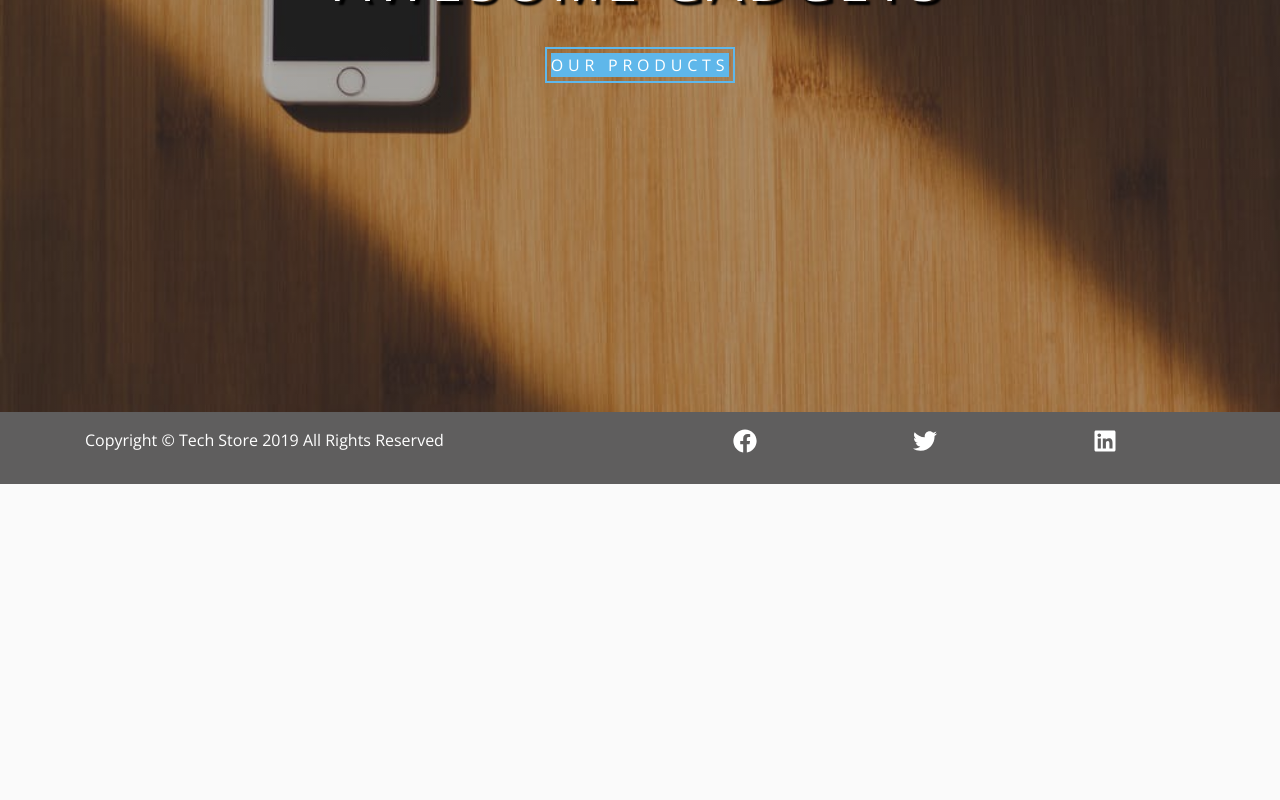
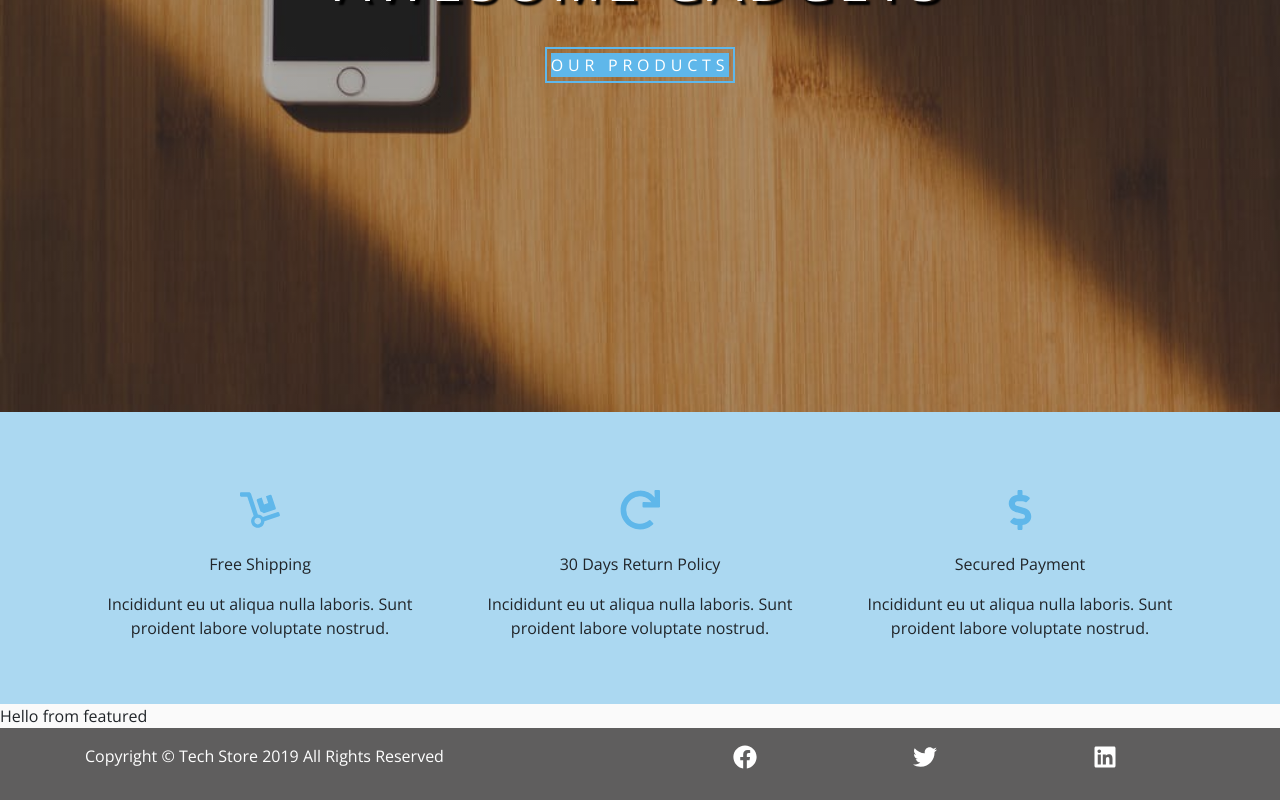
Before and after one commit to LaGemYo/tech-store, a React (Create React App) app: page / in a window 1280 px wide. Shown: the part 473-1273 px from the top of the page. Before the commit the page ends 957 px from the top, so only its background shows below. Built offline with nearby package versions, Linux system fonts and the light colour scheme.

Commit message:
added and styled services component

```diff
--- /dev/null
+++ b/src/components/HomePage/Featured.js
@@ -0,0 +1,7 @@
+import React from 'react';
+
+export default function Featured() {
+    return (
+        <div>Hello from featured</div>
+    )
+}
--- /dev/null
+++ b/src/components/HomePage/Services.js
@@ -0,0 +1,67 @@
+import React, { Component } from 'react';
+import styled from 'styled-components';
+import { FaDolly, FaRedo, FaDollarSign } from 'react-icons/fa';
+
+export default class Services extends Component {
+    state = {
+        services: [
+            {
+                id: 1,
+                icon: <FaDolly />,
+                title: 'free shipping',
+                text: 'Incididunt eu ut aliqua nulla laboris. Sunt proident labore voluptate nostrud.',
+            },
+            {
+                id: 2,
+                icon: <FaRedo />,
+                title: '30 days return policy',
+                text: 'Incididunt eu ut aliqua nulla laboris. Sunt proident labore voluptate nostrud.',
+            },
+            {
+                id: 3,
+                icon: <FaDollarSign />,
+                title: 'secured payment',
+                text: 'Incididunt eu ut aliqua nulla laboris. Sunt proident labore voluptate nostrud.',
+            },
+        ]
+    }
+
+    render() {
+        return (
+            <ServicesWrapper className="py-5">
+                <div className="container">
+                    <div className="row">
+                        {this.state.services.map(item => {
+                            return (
+                                <div className="col-10 mx-auto col-sm-6 col-md-4 text-center my-3"
+                                key={item.id}
+                                >
+                                    <div className="service-icon">
+                                        {item.icon}
+                                    </div>
+                                    <div className="mt-3 text-capitalize">
+                                        {item.title}
+                                    </div>
+                                    <div className="mt-3">
+                                        {item.text}
+                                    </div>
+                                </div>
+                            )
+                        })}
+                    </div>
+                </div>
+            </ServicesWrapper>
+        );
+    }
+}
+
+const ServicesWrapper = styled.section`
+    background: rgba(95, 183, 234, 0.5);
+    .service-icon {
+        font-size: 2.5rem;
+        color: var(--primaryColor);
+    }
+    p {
+        color: var(--darkGrey);
+    }
+`
--- a/src/pages/HomePage.js
+++ b/src/pages/HomePage.js
@@ -1,6 +1,8 @@
 import React from 'react';
 import Hero from '../components/Hero';
 import {Link} from 'react-router-dom';
+import Services from '../components/HomePage/Services';
+import Featured from '../components/HomePage/Featured';
 
 export default function HomePage() {
     return (
@@ -10,6 +12,8 @@
                 our products
             </Link>
         </Hero>
+        <Services />
+        <Featured />
         </>
     );
 }
```
